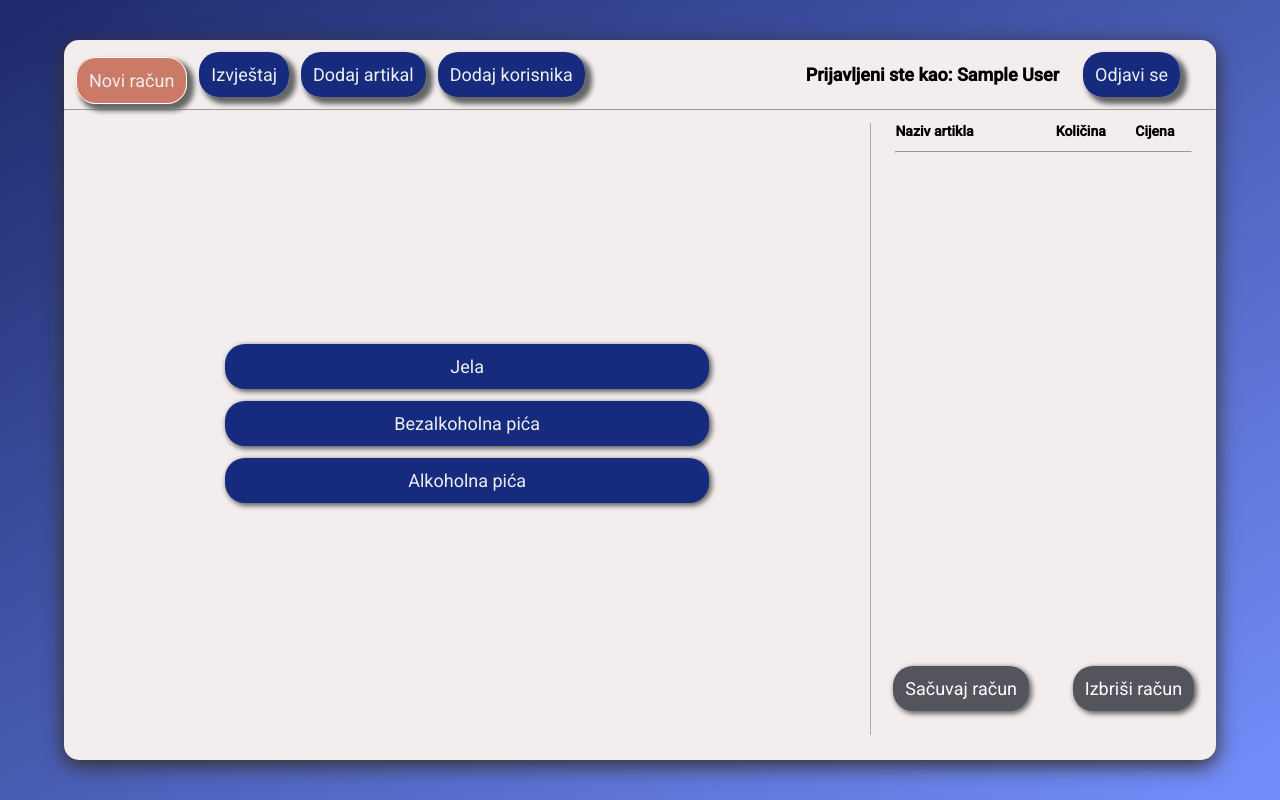
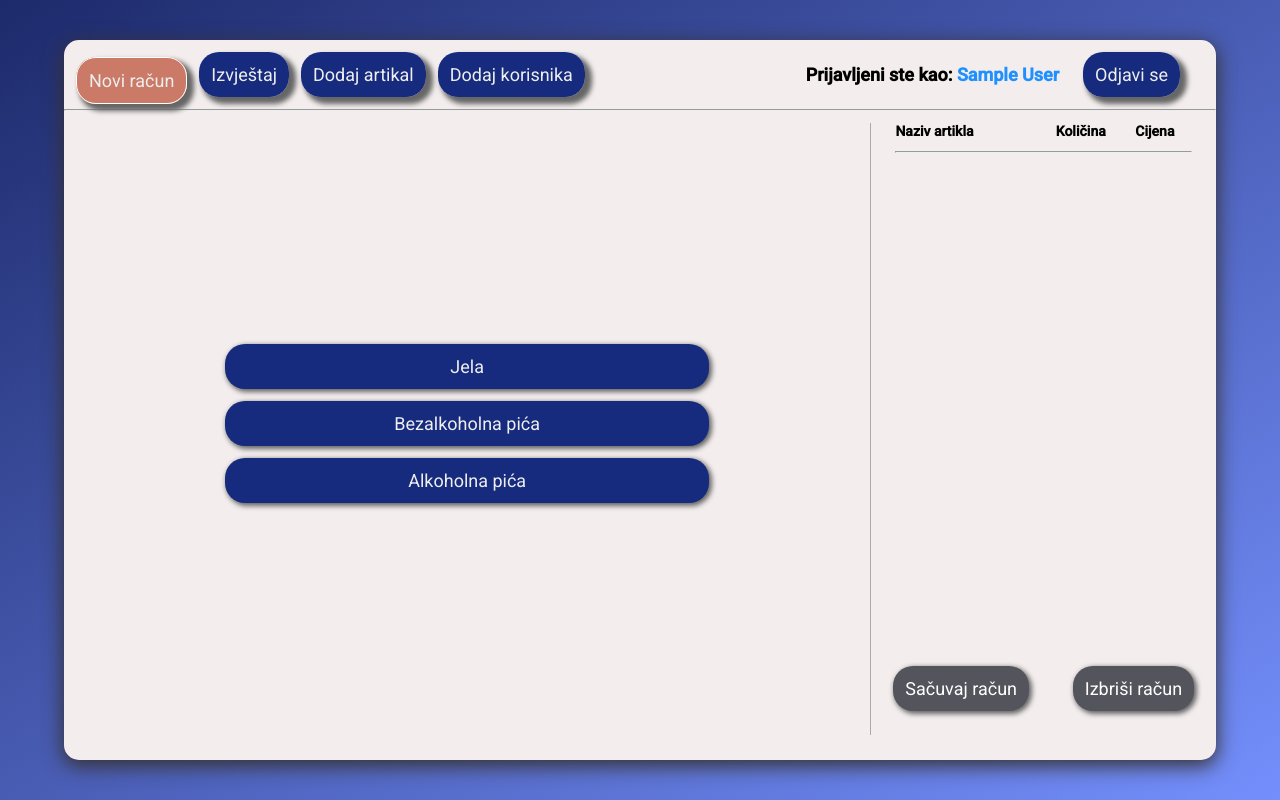
Before and after one commit to amarhodzic996/angular-waiter-app, an Angular app: page /newreceipt in a window 1280 px wide. Built offline with nearby package versions, Linux system fonts and the light colour scheme; sample sign-in values are in the browser's storage.

Commit message:
Add redirect to an  unknown route

```diff
--- a/src/app/add-item/add-item.component.ts
+++ b/src/app/add-item/add-item.component.ts
@@ -21,9 +21,11 @@ export class AddItemComponent implements OnInit {
       () => {
         this.successfulPost = true;
         this.isPosting = false;
-        setTimeout(() => (this.successfulPost = false), 3000);
+        setTimeout(() => (this.successfulPost = false), 1500);
       },
-      (err) => (this.postError = true)
+      (err) => {
+        this.postError = true;
+      }
     );
     this.addItem.reset();
   }
--- a/src/app/app.module.ts
+++ b/src/app/app.module.ts
@@ -26,6 +26,7 @@ const appRoutes = [
   { path: 'additem', component: AddItemComponent, canActivate: [AuthGuard] },
   { path: 'newuser', component: NewUserComponent, canActivate: [AuthGuard] },
   { path: 'auth', component: AuthComponent },
+  { path: '**', component: AuthComponent },
 ];
 
 @NgModule({
--- a/src/app/header/header.component.css
+++ b/src/app/header/header.component.css
@@ -32,6 +32,9 @@ a:active {
   gap: 1rem;
   justify-content: flex-end;
 }
+.logged-in span {
+  color: #1e90ff;
+}
 
 .log-out {
   margin-right: 3rem;
--- a/src/app/header/header.component.html
+++ b/src/app/header/header.component.html
@@ -10,7 +10,9 @@
     <a routerLink="/newuser">Dodaj korisnika</a>
   </li>
   <li class="logged-in">
-    <h2>Prijavljeni ste kao: {{ user }}</h2>
+    <h2>
+      Prijavljeni ste kao: <span>{{ user }}</span>
+    </h2>
   </li>
   <li class="log-out">
     <a (click)="logOut()">Odjavi se</a>
--- a/src/app/report/report.component.css
+++ b/src/app/report/report.component.css
@@ -35,7 +35,7 @@ span {
 .receipt-list li {
   font-size: 1.5rem;
   display: grid;
-  grid-template-columns: 8fr 4fr 1fr;
+  grid-template-columns: 8fr 2fr 1fr;
   gap: 2rem;
   border-top: solid 1px #999;
   justify-items: left;
```
